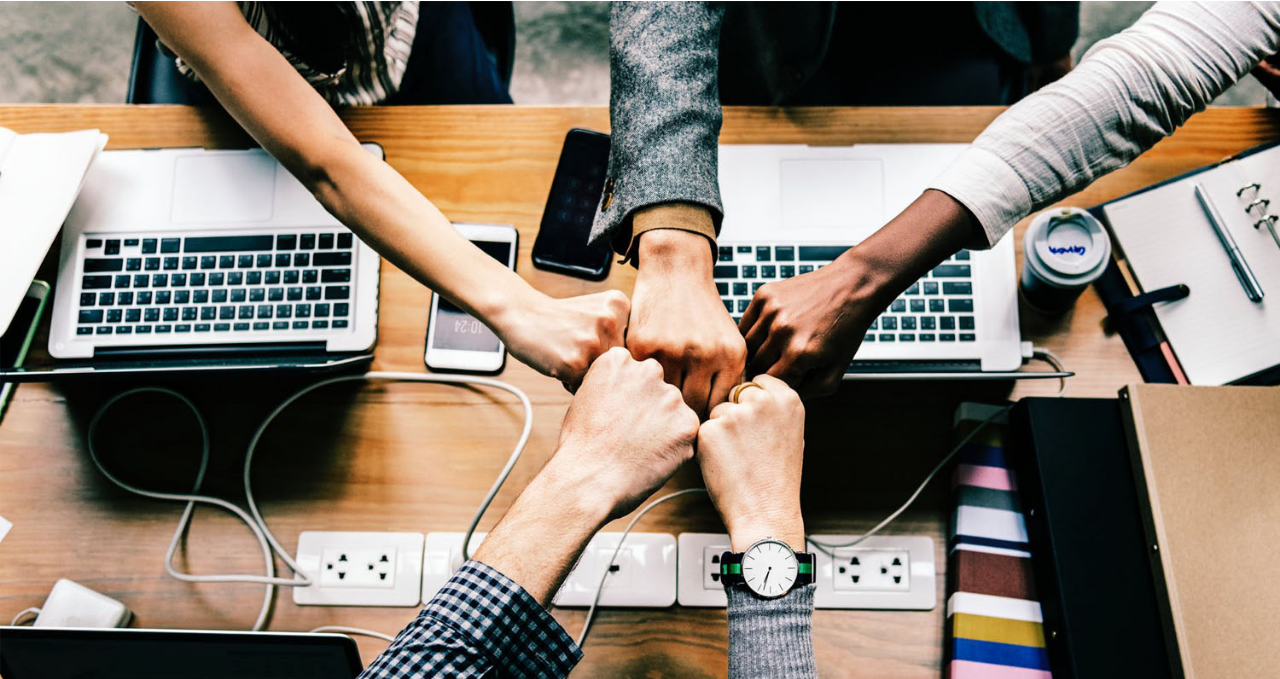
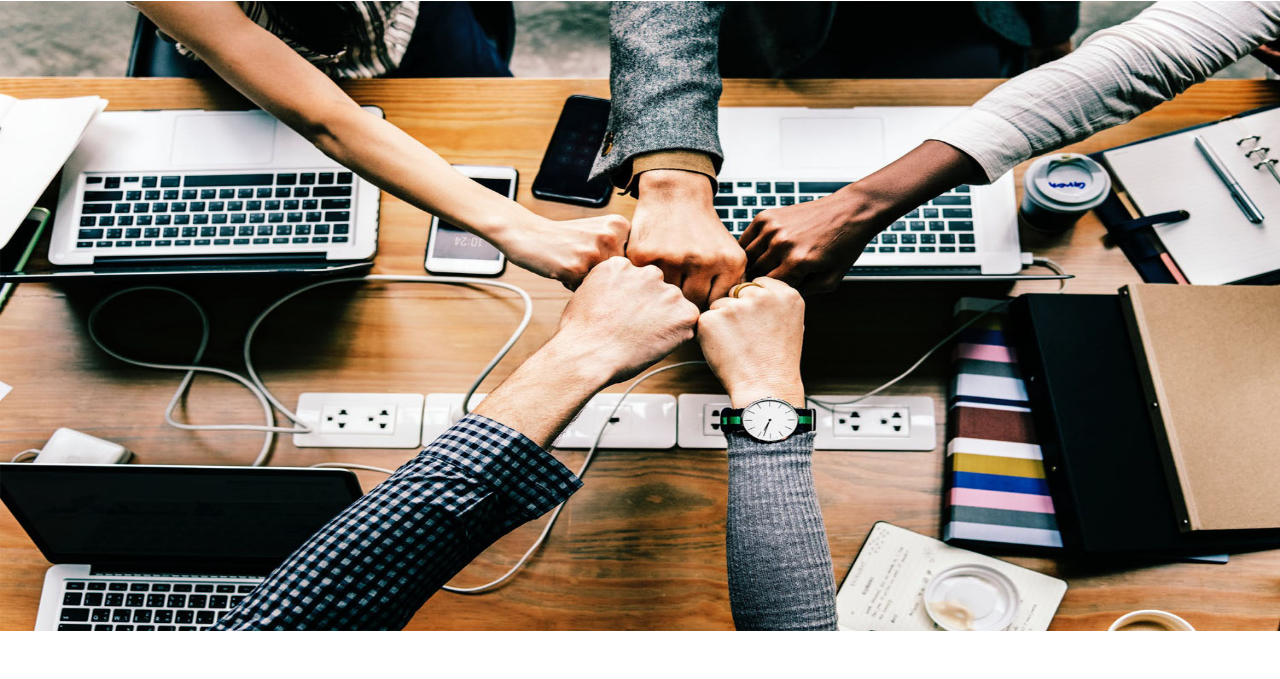
Before and after one commit to MattCrea/Yokai1000.github.io, a plain HTML site: page services.html in a window 1280 px wide. Shown: the part 121-800 px from the top of the page. Drawn offline with Linux system fonts and the light colour scheme; files whose address does not match are found by name.

Commit message:
Test BG services

```diff
--- a/services.html
+++ b/services.html
@@ -109,7 +109,12 @@
 	<aside id="fh5co-hero">
 		<div class="flexslider">
 			<ul class="slides">
-		   	<img src="images/bg_1.jpg">
+		   	<img src="images/bg_1.jpg" style="background-repeat: no-repeat;
+			   background-size: cover;
+			   background-position: bottom center;
+			   min-height: 630px;
+			   height: 630px;
+			   position: relative;">
 		   		<!--<div class="overlay-gradient"></div>-->
 		   		<div class="container">
 		   			<div class="row">
```
